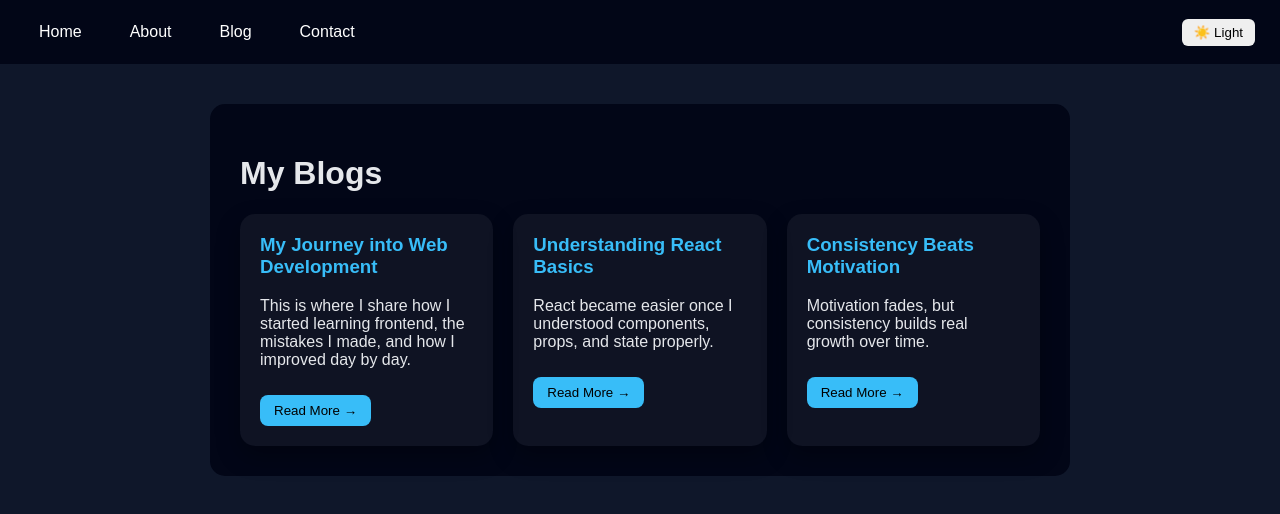
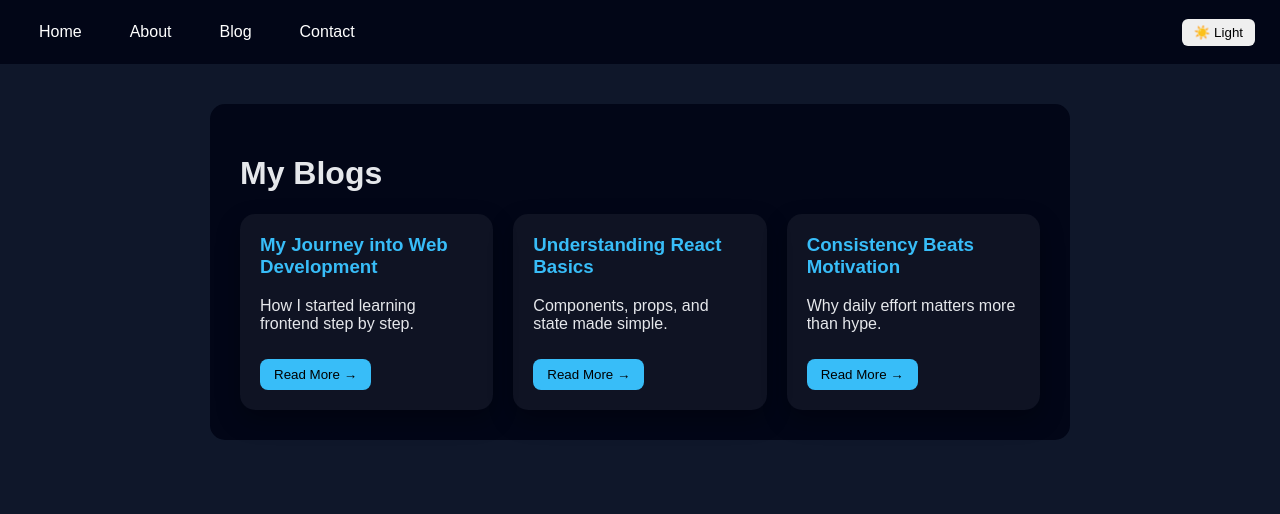
Before and after one commit to ammu1025/major-project, a React (Vite) app in the folder client/: page /blog in a window 1280 px wide. Shown: the top 514 px of the page. Built offline with nearby package versions, Linux system fonts and the light colour scheme.

Commit message:
Refactor blog data into shared data file

```diff
--- /dev/null
+++ b/client/src/data/blogData.js
@@ -0,0 +1,25 @@
+const blogData = [
+  {
+    id: "1",
+    title: "My Journey into Web Development",
+    description: "How I started learning frontend step by step.",
+    content:
+      "This is where I share how I started learning frontend, the mistakes I made, and how I improved day by day.",
+  },
+  {
+    id: "2",
+    title: "Understanding React Basics",
+    description: "Components, props, and state made simple.",
+    content:
+      "React became easier once I understood components, props, and state properly.",
+  },
+  {
+    id: "3",
+    title: "Consistency Beats Motivation",
+    description: "Why daily effort matters more than hype.",
+    content:
+      "Motivation fades, but consistency builds real growth over time.",
+  },
+];
+
+export default blogData;
--- a/client/src/pages/blogs/BlogDetails.jsx
+++ b/client/src/pages/blogs/BlogDetails.jsx
@@ -1,30 +1,10 @@
 import { useParams, Link } from "react-router-dom";
-
-const blogs = [
-  {
-    id: "1",
-    title: "My Journey into Web Development",
-    content:
-      "This is where I share how I started learning frontend, the mistakes I made, and how I improved day by day.",
-  },
-  {
-    id: "2",
-    title: "Understanding React Basics",
-    content:
-      "React became easier once I understood components, props, and state properly.",
-  },
-  {
-    id: "3",
-    title: "Consistency Beats Motivation",
-    content:
-      "Motivation fades, but consistency builds real growth over time.",
-  },
-];
+import blogData from "../../data/blogData";
 
 function BlogDetails() {
   const { id } = useParams();
 
-  const blog = blogs.find((b) => b.id === id);
+  const blog = blogData.find((b) => b.id === id);
 
   if (!blog) {
     return <h2>Blog not found</h2>;
@@ -35,9 +15,7 @@ function BlogDetails() {
       <h1>{blog.title}</h1>
       <p>{blog.content}</p>
 
-      <Link to="/blog">
-        ← Back to Blogs
-      </Link>
+      <Link to="/blog">← Back to Blogs</Link>
     </div>
   );
 }
--- a/client/src/pages/blogs/BlogList.jsx
+++ b/client/src/pages/blogs/BlogList.jsx
@@ -1,44 +1,19 @@
 import { Link } from "react-router-dom";
-
-
-const blogs = [
-  {
-    id: "1",
-    title: "My Journey into Web Development",
-    content:
-      "This is where I share how I started learning frontend, the mistakes I made, and how I improved day by day.",
-  },
-  {
-    id: "2",
-    title: "Understanding React Basics",
-    content:
-      "React became easier once I understood components, props, and state properly.",
-  },
-  {
-    id: "3",
-    title: "Consistency Beats Motivation",
-    content:
-      "Motivation fades, but consistency builds real growth over time.",
-  },
-];
-
-
-
+import blogData from "../../data/blogData";
 function BlogList() {
   return (
     <div className="page">
       <h1>My Blogs</h1>
 
       <div className="blog-grid">
-        {blogs.map((blog) => (
+        {blogData.map((blog) => (
           <div key={blog.id} className="blog-card">
             <h3>{blog.title}</h3>
-           <p>{blog.content}</p>
+            <p>{blog.description}</p>
 
-           <Link to={`/blog/${blog.id}`}>
-  <button>Read More →</button>
-</Link>
-
+            <Link to={`/blog/${blog.id}`}>
+              <button>Read More →</button>
+            </Link>
           </div>
         ))}
       </div>
```
